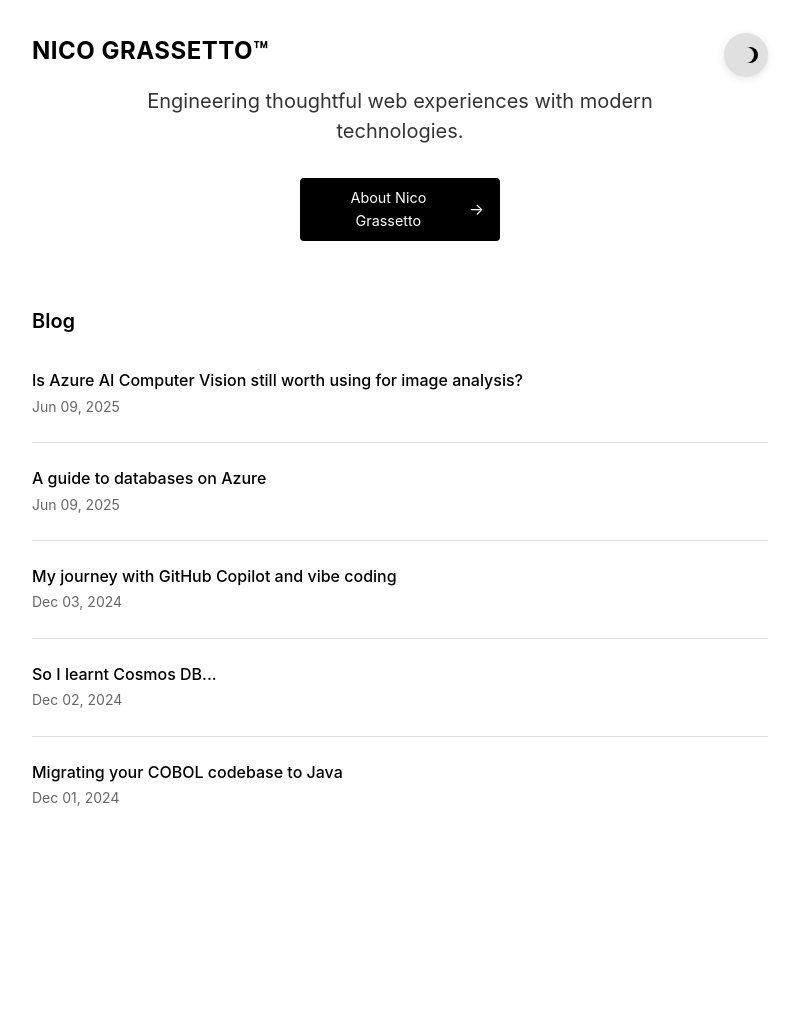
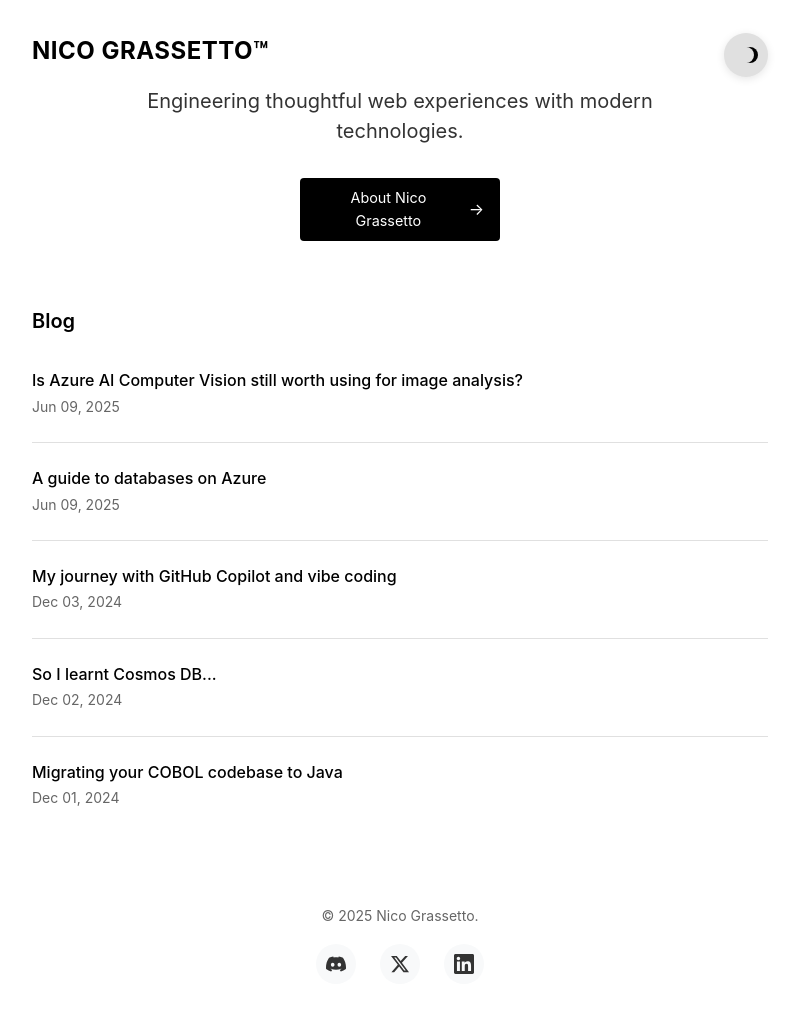
Before and after one commit to NicoGrassetto/nico-grassetto-blog, an Astro site in the folder proper-planet/: page / in a window 1280 px wide. Shown: the whole page, without its empty margins (240-1039 px from the left). Before the commit the page ends 841 px from the top, so only its background shows below. Built offline with nearby package versions, Linux system fonts and the light colour scheme; Astro itself is replaced by a stand-in of ours.

Commit message:
Add footer with social media links and styling improvements

```diff
--- a/proper-planet/src/layouts/Layout.astro
+++ b/proper-planet/src/layouts/Layout.astro
@@ -67,7 +67,30 @@
 			</header>
 			<main>
 				<slot />
-			</main>
+			</main>			<footer class="site-footer">
+				<div class="footer-content">
+					<p class="footer-text">
+						© {new Date().getFullYear()} Nico Grassetto.
+					</p>
+					<div class="footer-links">
+						<a href="https://discord.gg/YourDiscordInvite" target="_blank" rel="noopener noreferrer" class="footer-link" aria-label="Discord">
+							<svg width="20" height="20" viewBox="0 0 24 24" fill="currentColor">
+								<path d="M20.317 4.3698a19.7913 19.7913 0 00-4.8851-1.5152.0741.0741 0 00-.0785.0371c-.211.3753-.4447.8648-.6083 1.2495-1.8447-.2762-3.68-.2762-5.4868 0-.1636-.3933-.4058-.8742-.6177-1.2495a.077.077 0 00-.0785-.037 19.7363 19.7363 0 00-4.8852 1.515.0699.0699 0 00-.0321.0277C.5334 9.0458-.319 13.5799.0992 18.0578a.0824.0824 0 00.0312.0561c2.0528 1.5076 4.0413 2.4228 5.9929 3.0294a.0777.0777 0 00.0842-.0276c.4616-.6304.8731-1.2952 1.226-1.9942a.076.076 0 00-.0416-.1057c-.6528-.2476-1.2743-.5495-1.8722-.8923a.077.077 0 01-.0076-.1277c.1258-.0943.2517-.1923.3718-.2914a.0743.0743 0 01.0776-.0105c3.9278 1.7933 8.18 1.7933 12.0614 0a.0739.0739 0 01.0785.0095c.1202.099.246.1981.3728.2924a.077.077 0 01-.0066.1276 12.2986 12.2986 0 01-1.873.8914.0766.0766 0 00-.0407.1067c.3604.698.7719 1.3628 1.225 1.9932a.076.076 0 00.0842.0286c1.961-.6067 3.9495-1.5219 6.0023-3.0294a.077.077 0 00.0313-.0552c.5004-5.177-.8382-9.6739-3.5485-13.6604a.061.061 0 00-.0312-.0286zM8.02 15.3312c-1.1825 0-2.1569-1.0857-2.1569-2.419 0-1.3332.9555-2.4189 2.157-2.4189 1.2108 0 2.1757 1.0952 2.1568 2.419-.0002 1.3332-.9555 2.4189-2.1569 2.4189zm7.9748 0c-1.1825 0-2.1569-1.0857-2.1569-2.419 0-1.3332.9554-2.4189 2.1569-2.4189 1.2108 0 2.1757 1.0952 2.1568 2.419 0 1.3332-.9554 2.4189-2.1568 2.4189Z"/>
+							</svg>
+						</a>
+						<a href="https://x.com/ngrassetto" target="_blank" rel="noopener noreferrer" class="footer-link" aria-label="X (Twitter)">
+							<svg width="20" height="20" viewBox="0 0 24 24" fill="currentColor">
+								<path d="M18.244 2.25h3.308l-7.227 8.26 8.502 11.24H16.17l-5.214-6.817L4.99 21.75H1.68l7.73-8.835L1.254 2.25H8.08l4.713 6.231zm-1.161 17.52h1.833L7.084 4.126H5.117z"/>
+							</svg>
+						</a>
+						<a href="https://linkedin.com/in/ngrassetto" target="_blank" rel="noopener noreferrer" class="footer-link" aria-label="LinkedIn">
+							<svg width="20" height="20" viewBox="0 0 24 24" fill="currentColor">
+								<path d="M20.447 20.452h-3.554v-5.569c0-1.328-.027-3.037-1.852-3.037-1.853 0-2.136 1.445-2.136 2.939v5.667H9.351V9h3.414v1.561h.046c.477-.9 1.637-1.85 3.37-1.85 3.601 0 4.267 2.37 4.267 5.455v6.286zM5.337 7.433c-1.144 0-2.063-.926-2.063-2.065 0-1.138.92-2.063 2.063-2.063 1.14 0 2.064.925 2.064 2.063 0 1.139-.925 2.065-2.064 2.065zm1.782 13.019H3.555V9h3.564v11.452zM22.225 0H1.771C.792 0 0 .774 0 1.729v20.542C0 23.227.792 24 1.771 24h20.451C23.2 24 24 23.227 24 22.271V1.729C24 .774 23.2 0 22.222 0h.003z"/>
+							</svg>
+						</a>
+					</div>
+				</div>
+			</footer>
 		</div>
 		<script>
 			// Theme toggle functionality
@@ -340,6 +363,61 @@
 	main {
 		min-height: 60vh;
 	}
+	/* Footer Styles */
+	.site-footer {
+		margin-top: 4rem;
+		padding-top: 2rem;
+		text-align: center;
+	}
+
+	.footer-content {
+		display: flex;
+		flex-direction: column;
+		align-items: center;
+		gap: 1rem;
+	}
+
+	.footer-text {
+		margin: 0;
+		color: var(--text-muted);
+		font-size: 0.875rem;
+	}
+
+	.footer-link {
+		color: var(--text-secondary);
+		text-decoration: none;
+		transition: color 0.2s ease;
+	}
+
+	.footer-link:hover {
+		color: var(--accent-primary);
+	}
+
+	.footer-links {
+		display: flex;
+		gap: 1.5rem;
+		align-items: center;
+	}
+
+	.footer-links .footer-link {
+		display: flex;
+		align-items: center;
+		justify-content: center;
+		width: 40px;
+		height: 40px;
+		border-radius: 50%;
+		background-color: var(--bg-secondary);
+		transition: all 0.2s ease;
+	}
+
+	.footer-links .footer-link:hover {
+		background-color: var(--border-secondary);
+		transform: translateY(-2px);
+	}
+
+	.footer-links svg {
+		transition: fill 0.2s ease;
+	}
 
 	.section-title {
 		font-size: 1.25rem;
@@ -478,5 +556,18 @@
 			width: 14px;
 			height: 14px;
 		}
+
+		.footer-content {
+			gap: 0.75rem;
+		}
+
+		.footer-links {
+			gap: 1rem;
+		}
+
+		.footer-links .footer-link {
+			width: 36px;
+			height: 36px;
+		}
 	}
 </style>
```
